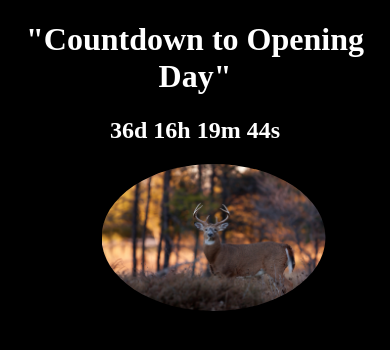
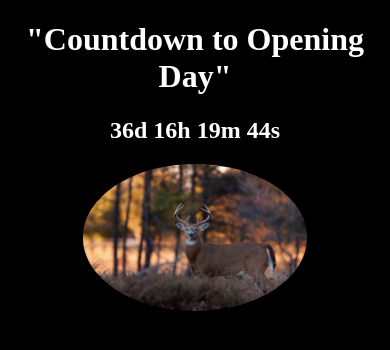
Before and after one commit to dblankin/dblankin.github.io, a Jekyll site: the page projects/deer_season.html, which Jekyll copies as it is, in a window 390 px wide. Shown: the top 350 px of the page. Built offline with Jekyll 4.4.1, drawn with Linux system fonts in a browser that asks for light colours.

Commit message:
Update stylesheet.css

```diff
--- a/css/stylesheet.css
+++ b/css/stylesheet.css
@@ -22,8 +22,8 @@ h1 {
 }
 @media screen and (max-width: 800px) {
     .circular-deer img {
-        padding-left: 25%;
-        padding-right: 25%;
+        padding-left: 20%;
+        padding-right: 20%;
         width: 60%;
         height: 100%;
         border-radius: 50%;
```
